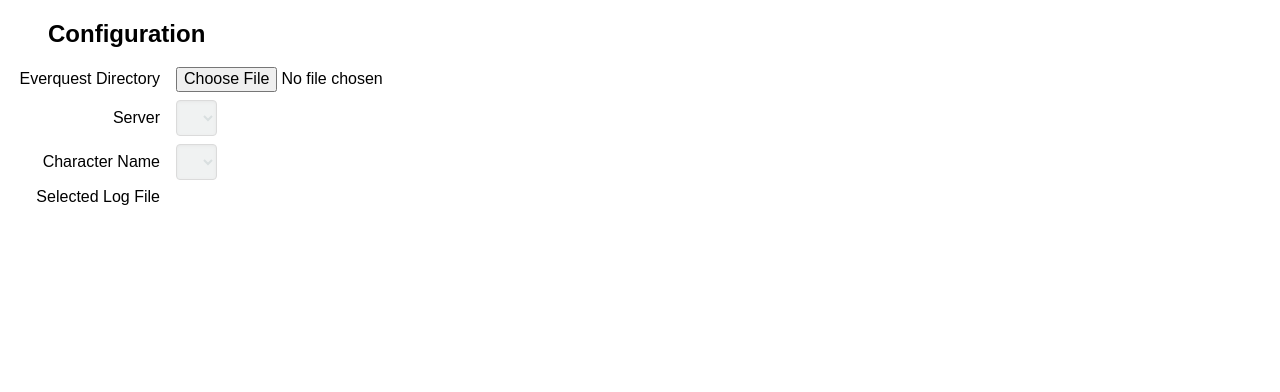
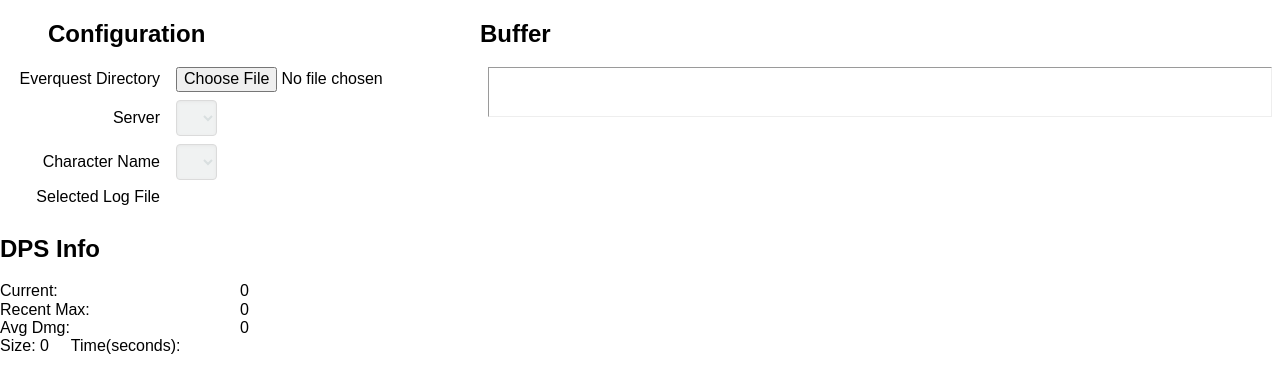
Before and after one commit to joshberg/tavids-eq-enchantments-vuejs, a Vue app: page / in a window 1280 px wide. Shown: the top 392 px of the page. Built offline with nearby package versions, Linux system fonts and the light colour scheme.

Commit message:
DPS window working

```diff
--- a/package.json
+++ b/package.json
@@ -40,6 +40,7 @@
     "update:vue-devtools": "rimraf ./node_modules/your-app-name-devtools-prebuilt && npm install"
   },
   "dependencies": {
+    "always-tail": "^0.2.0",
     "express": "^4.18.2",
     "path": "^0.12.7",
     "purecss": "^3.0.0"
--- a/src/App.vue
+++ b/src/App.vue
@@ -1,16 +1,28 @@
 <template>
-  <div class="flex">
-    <AppConfiguration />
+  <div class="pure-g">
+    <div class="pure-u-3-8 pure-u-md-1-3 pure-u-sm-1-1">
+      <app-configuration />
+    </div>
+    <div class="pure-u-5-8 pure-u-md-2-3 pure-u-sm-1-1">
+      <buffer-window />
+    </div>
+    <div class="pure-u-3-8 pure-u-md-1-3 pure-u-sm-1-1">
+      <dps-window />
+    </div>
   </div>
 </template>
 
 <script>
 import AppConfiguration from "@/components/AppConfiguration.vue";
+import BufferWindow from "@/components/BufferWindow.vue";
+import DpsWindow from "@/components/DpsWindow.vue";
 
 export default {
   name: "App",
   components: {
     AppConfiguration,
+    BufferWindow,
+    DpsWindow,
   },
 };
 </script>
--- a/src/components/AppConfiguration.vue
+++ b/src/components/AppConfiguration.vue
@@ -24,9 +24,8 @@
           v-model="name"
           :disabled="nameDisabled"
           @change="
-            logFileStore.setPath(
-              this.require('path').join(directory, 'Logs', `eqlog_${name}_${server}.txt`)
-            )
+            logStore.setPath(logPath);
+            logStore.setPlayerName(name);
           "
         >
           <option v-for="name in servers[server]" :key="name">
@@ -36,7 +35,7 @@
       </div>
       <div class="pure-control-group">
         <label>Selected Log File</label>
-        <span>{{ logFileStore.path }}</span>
+        <span>{{ logStore.path }}</span>
       </div>
     </form>
   </div>
@@ -46,6 +45,10 @@
 import { logFileStore } from "@/stores/logfile.js";
 
 export default {
+  setup() {
+    const logStore = logFileStore();
+    return { logStore };
+  },
   data() {
     return {
       directory: "",
@@ -92,8 +95,9 @@ export default {
     },
   },
   computed: {
-    logFileStore: function () {
-      return logFileStore();
+    logPath() {
+      const path = this.require("path");
+      return path.join(this.directory, "Logs", `eqlog_${this.name}_${this.server}.txt`);
     },
   },
 };
--- /dev/null
+++ b/src/components/BufferWindow.vue
@@ -0,0 +1,77 @@
+<template>
+  <h2>Buffer</h2>
+  <div class="container">
+    <div class="buffer">
+      <pre>{{ blob }}</pre>
+      <pre><span v-for="(x, index) in logBuffer.buffer" :key="index">{{ x }}<br/></span></pre>
+    </div>
+  </div>
+</template>
+
+<script>
+import { logFileStore } from "@/stores/logfile";
+import { logBufferStore } from "@/stores/logbuffer";
+
+export default {
+  setup() {
+    const logBuffer = logBufferStore();
+    return {
+      logBuffer,
+    };
+  },
+  data() {
+    return {
+      blob: "",
+    };
+  },
+  methods: {
+    restartFileListener() {
+      console.log("Restart file listener for : " + logFileStore().path);
+    },
+  },
+  computed: {
+    logFileStore: function () {
+      return logFileStore();
+    },
+  },
+  watch: {
+    logFileStore: {
+      handler(newValue) {
+        const lclPath = newValue.path;
+
+        const fs = this.require("fs");
+        if (!fs.existsSync(lclPath)) return;
+        const Tail = this.require("always-tail");
+
+        this.blob = fs.readFileSync(lclPath);
+
+        const tail = new Tail(lclPath, "\n", { interval: 500 });
+        tail.on("line", (data) => {
+          this.logBuffer.append(data);
+        });
+        tail.on("error", (err) => {
+          console.log(err);
+        });
+        tail.watch();
+      },
+      deep: true,
+    },
+  },
+};
+</script>
+
+<style>
+.container {
+  display: flex;
+}
+.buffer {
+  margin-left: 0.5em;
+  margin-right: 0.5em;
+  flex-grow: 1;
+  padding: 1em;
+  max-height: 20vh;
+  border-style: inset;
+  border-width: 1px;
+  overflow-y: scroll;
+}
+</style>
--- /dev/null
+++ b/src/components/DpsWindow.vue
@@ -0,0 +1,90 @@
+<template>
+  <h2>DPS Info</h2>
+  <div class="pure-g">
+    <div class="pure-u-1-2">Current:</div>
+    <div class="pure-u-1-2">
+      {{ current }}
+    </div>
+    <div class="pure-u-1-2">Recent Max:</div>
+    <div class="pure-u-1-2">
+      {{ recentMax }}
+    </div>
+    <div class="pure-u-1-2">Avg Dmg:</div>
+    <div class="pure-u-1-2">
+      {{ avgDmg }}
+    </div>
+    <div class="pure-u-1-1">
+      Size: {{ sampleSize }} &nbsp;&nbsp;&nbsp; Time(seconds): {{ sampleTimeFrame }}
+    </div>
+  </div>
+</template>
+
+<script>
+import { logBufferStore } from "@/stores/logbuffer";
+import { logFileStore } from "@/stores/logfile";
+
+const dpsRegex = /You{1}\s(slash|bash|punch|kick|crush|pierce|strike)/g;
+const timeStampRegex = /\[.*\]/g;
+
+const getDate = (msg) => {
+  let lcl = msg.match(timeStampRegex)[0];
+  lcl = lcl.replace("[", "").replace("]", "");
+  return Date.parse(lcl);
+};
+
+export default {
+  setup() {
+    const log = logFileStore();
+    return {
+      log,
+    };
+  },
+  data() {
+    return {
+      current: 0,
+      recentMax: 0,
+      avgDmg: 0,
+      sampleSize: 0,
+      sampleTimeFrame: "",
+    };
+  },
+  computed: {
+    logBufferStore: function () {
+      return logBufferStore();
+    },
+  },
+  watch: {
+    logBufferStore: {
+      handler(newValue) {
+        const dpsMsgs = newValue.buffer.filter(
+          (x) =>
+            x.match(dpsRegex) ||
+            x.match(
+              new RegExp("/" + this.log.playerName + ".+(critical|crippling).+(d+)/g")
+            )
+        );
+
+        const dps = dpsMsgs.map((x) => {
+          return {
+            time: getDate(x),
+            dmg: parseInt(x.replace(timeStampRegex, "").match(/\d+/g)[0]),
+          };
+        });
+
+        const recent = dps.filter((x) => x.time > Date.now() - 30000);
+
+        this.sampleSize = recent.length;
+        this.sampleTimeFrame = (recent.slice(-1)[0].time - recent[0].time) / 1000;
+        const dmgTotal = recent.map((x) => x.dmg).reduce((a, b) => a + b, 0);
+
+        this.current = (dmgTotal / this.sampleTimeFrame).toFixed(2);
+        this.recentMax = Math.max(...recent.map((x) => x.dmg));
+        this.avgDmg = (dmgTotal / this.sampleSize).toFixed(2);
+      },
+      deep: true,
+    },
+  },
+};
+</script>
+
+<style></style>
--- /dev/null
+++ b/src/stores/logbuffer.js
@@ -0,0 +1,16 @@
+import { defineStore } from 'pinia';
+
+export const logBufferStore = defineStore('logBuffer', {
+  state: function () {
+    return {
+      buffer: []
+    };
+  },
+  actions: {
+    append(data) {
+      this.buffer.push(data);
+      if(this.buffer.length > 1000)
+        this.buffer.shift();
+    }
+  }
+});
--- a/src/stores/logfile.js
+++ b/src/stores/logfile.js
@@ -3,12 +3,16 @@ import { defineStore } from 'pinia';
 export const logFileStore = defineStore('logFile', {
   state: function () {
     return {
-      path: ''
+      path: '',
+      playerName: ''
     };
   },
   actions: {
     setPath: function(newPath) {
       this.path = newPath;
+    },
+    setPlayerName: function(name) {
+      this.playerName = name;
     }
   }
 });
```
Also changed, not shown: 1 other file (tests, documents, lock files or other folders).
